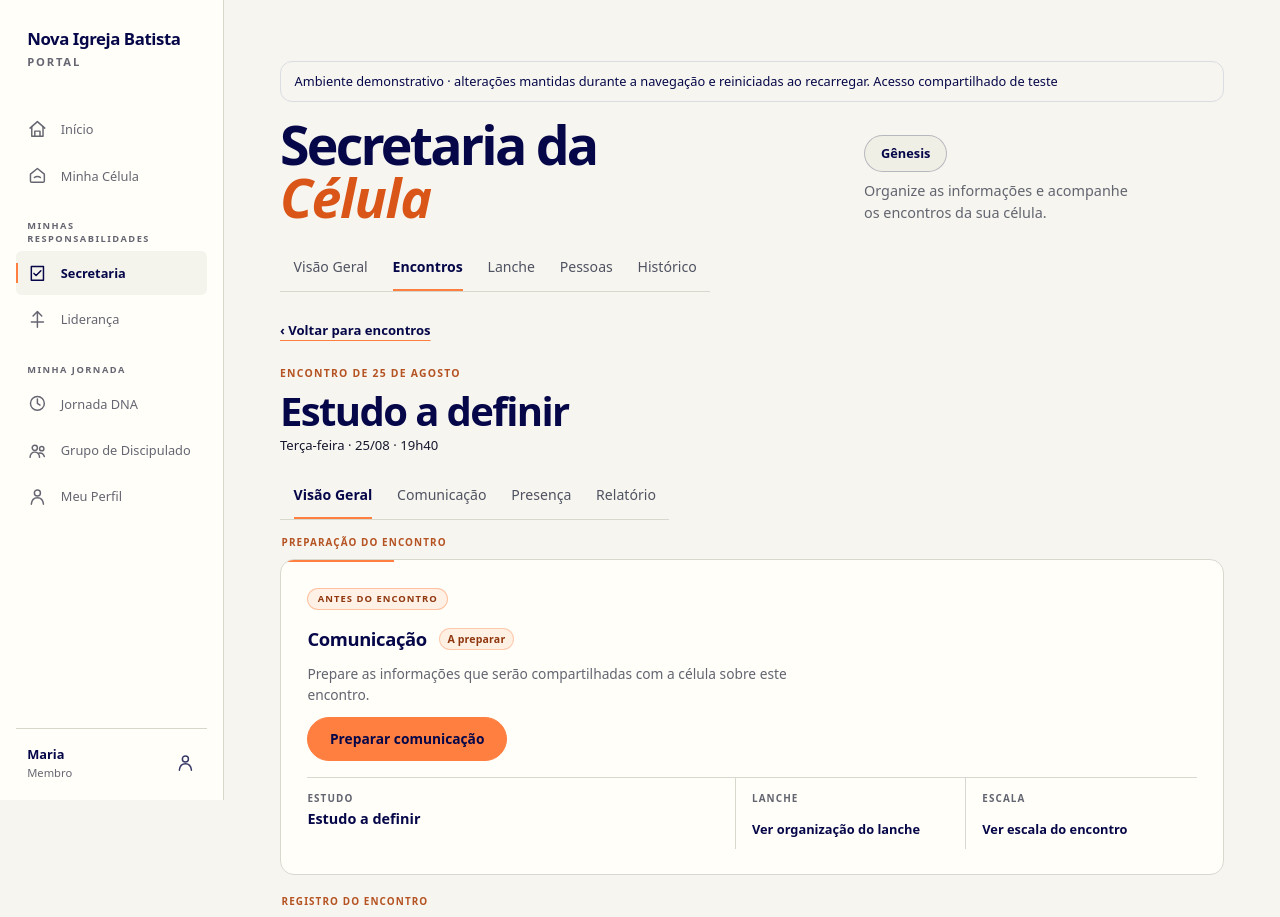
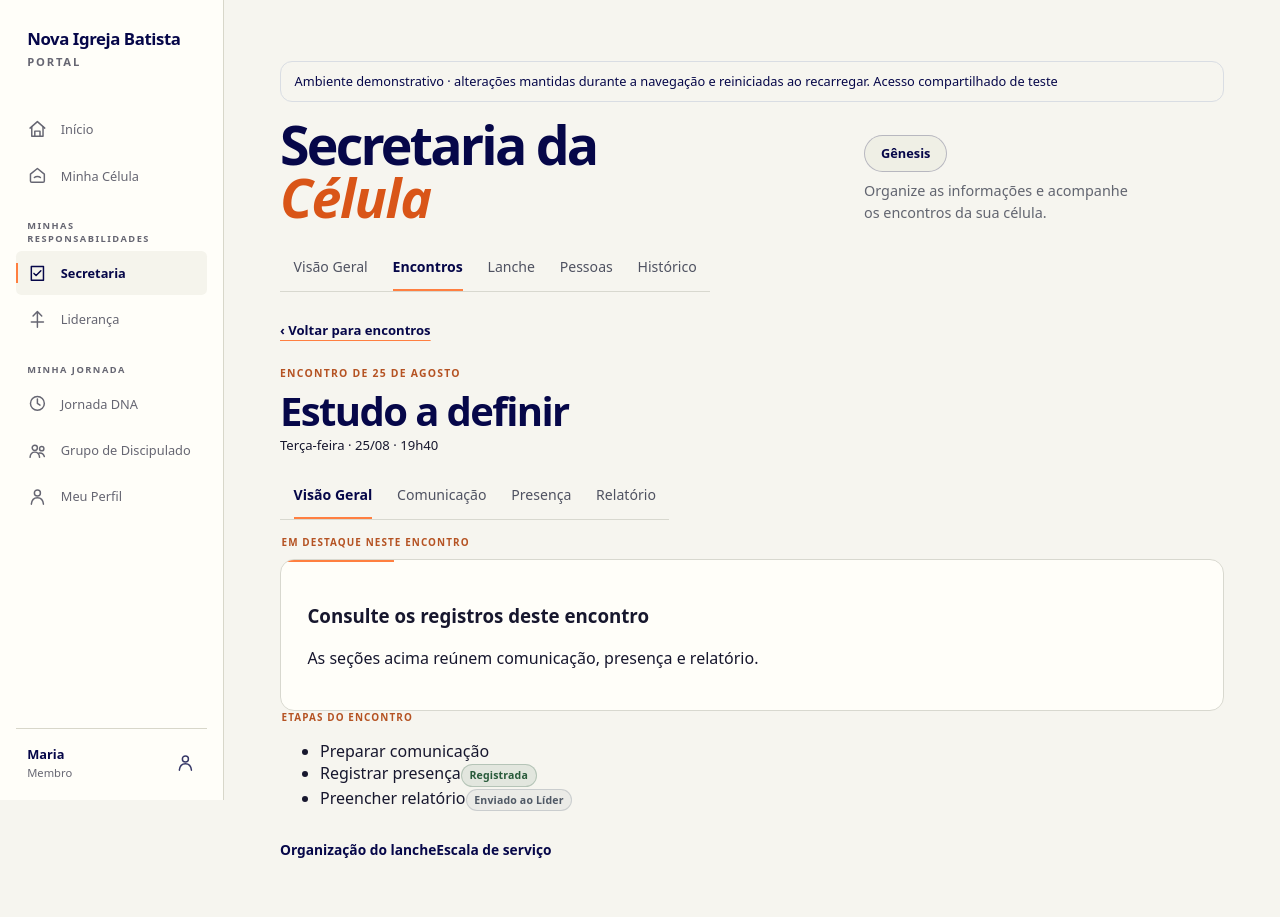
Before and after one commit to hiltonferreira/portal-novaigrejabatista, a Next.js app: page /secretaria/encontros/genesis-2026-08-25 in a window 1280 px wide. Shown: the top 917 px of the page. Built offline with nearby package versions, Linux system fonts and the light colour scheme.

Commit message:
Simplify secretary encounter navigation in preview

```diff
--- a/app/secretaria/encontros/[meetingId]/page.tsx
+++ b/app/secretaria/encontros/[meetingId]/page.tsx
@@ -4,102 +4,52 @@ import { use } from "react";
 import { useMeeting } from "@/components/demo-provider";
 import { notFound } from "next/navigation";
 import { ActionLink } from "@/components/portal-shell";
-import { ContextTag, SectionLabel, StatusTag } from "@/components/portal-patterns";
-import { secretariatMeetingOverviewMock as overview } from "@/data/secretariat-meetings";
+import { SectionLabel, StatusTag } from "@/components/portal-patterns";
 import styles from "../../secretaria.module.css";
+
+const tasks = [
+  { key: "communication", title: "Preparar comunicação", href: "comunicacao", description: "Organize as informações para a célula." },
+  { key: "attendance", title: "Registrar presença", href: "presenca", description: "Registre participantes e visitantes deste encontro." },
+  { key: "report", title: "Preencher relatório", href: "relatorio", description: "Registre as informações para acompanhamento do Líder." },
+] as const;
 
 export default function SecretariatMeetingPage({ params }: { params: Promise<{ meetingId: string }> }) {
   const { meetingId } = use(params);
   const meeting = useMeeting(meetingId);
-  const isNewMeeting = meetingId === "novo";
+  if (!meeting) notFound();
 
-  if (isNewMeeting) {
-    return (
-      <section className={styles.placeholder} aria-labelledby="meeting-placeholder-title">
-        <SectionLabel id="meeting-placeholder-title">Novo encontro</SectionLabel>
-        <p>A criação de encontros será detalhada em uma próxima etapa.</p>
-        <ActionLink href="/secretaria/encontros" variant="text">Voltar para encontros</ActionLink>
-      </section>
-    );
-  }
+  const current = tasks.find(task => {
+    const status = meeting.statuses[task.key];
+    return status?.tone === "action" || status?.tone === "progress";
+  });
 
-  if (!meeting) notFound();
-  const meetingOverview = {
-    communication: { status: meeting.statuses.communication ?? { label: "A preparar", tone: "action" as const }, description: overview.communication.description },
-    attendance: { status: meeting.statuses.attendance, description: overview.attendance.description },
-    report: { status: meeting.statuses.report, description: overview.report.description },
-  };
-  const study = "study" in meeting ? meeting.study : undefined;
-
-  return (
-    <div className={styles.meetingDetailOverview}>
-      <section aria-labelledby="preparation-label">
-        <SectionLabel id="preparation-label">Preparação do encontro</SectionLabel>
-        <article className={`${styles.card} ${styles.preparationCard}`}>
-          <ContextTag>Antes do encontro</ContextTag>
-          <div className={styles.communicationBlock}>
-            <div className={styles.operationHeading}>
-              <h3>Comunicação</h3>
-              <StatusTag tone={meetingOverview.communication.status.tone}>{meetingOverview.communication.status.label}</StatusTag>
-            </div>
-            <p>{meetingOverview.communication.description}</p>
-            <ActionLink href={`/secretaria/encontros/${meetingId}/comunicacao`} variant="primary">Preparar comunicação</ActionLink>
-          </div>
-          <dl className={styles.preparationContext}>
-            <div>
-              <dt>Estudo</dt>
-              <dd><strong>{meeting.title}</strong>{study ? <span>{study.lessonNumber} · {study.bibleReference}</span> : null}</dd>
-            </div>
-            <div>
-              <dt>Lanche</dt>
-              <dd><ActionLink href="/secretaria/lanche" variant="text">Ver organização do lanche</ActionLink></dd>
-            </div>
-            <div>
-              <dt>Escala</dt>
-              <dd><ActionLink href="/minha-celula/escalas" variant="text">Ver escala do encontro</ActionLink></dd>
-            </div>
-          </dl>
-        </article>
-      </section>
-
-      <section aria-labelledby="registration-label">
-        <SectionLabel id="registration-label">Registro do encontro</SectionLabel>
-        <article className={`${styles.card} ${styles.registrationCard}`}>
-          <ContextTag>Após o encontro</ContextTag>
-          <div className={styles.registrationGrid}>
-            <OperationBlock
-              title="Presença"
-              status={meetingOverview.attendance.status}
-              description={meetingOverview.attendance.description}
-              action="Registrar presença"
-              href={`/secretaria/encontros/${meetingId}/presenca`}
-            />
-            <OperationBlock
-              title="Relatório"
-              status={meetingOverview.report.status}
-              description={meetingOverview.report.description}
-              action="Preencher relatório"
-              href={`/secretaria/encontros/${meetingId}/relatorio`}
-            />
-          </div>
-        </article>
-      </section>
-    </div>
-  );
+  return <div className={styles.meetingFocus}>
+    <section aria-labelledby="meeting-focus-title">
+      <SectionLabel id="meeting-focus-title">Em destaque neste encontro</SectionLabel>
+      <article className={`${styles.card} ${styles.meetingFocusCard}`}>
+        {current ? <>
+          <h3>{current.title}</h3>
+          <p>{current.description}</p>
+          <ActionLink href={`/secretaria/encontros/${meetingId}/${current.href}`}>Continuar</ActionLink>
+        </> : <>
+          <h3>Consulte os registros deste encontro</h3>
+          <p>As seções acima reúnem comunicação, presença e relatório.</p>
+        </>}
+      </article>
+    </section>
+    <section aria-labelledby="meeting-steps-title" className={styles.meetingSteps}>
+      <SectionLabel id="meeting-steps-title">Etapas do encontro</SectionLabel>
+      <ul>{tasks.map(task => {
+        const status = meeting.statuses[task.key];
+        return <li key={task.key}>
+          <span>{task.title}</span>
+          {status ? <StatusTag tone={status.tone}>{status.label}</StatusTag> : null}
+        </li>;
+      })}</ul>
+    </section>
+    <nav className={styles.meetingRelated} aria-label="Outras informações do encontro">
+      <ActionLink href="/secretaria/lanche" variant="text">Organização do lanche</ActionLink>
+      <ActionLink href="/minha-celula/escalas" variant="text">Escala de serviço</ActionLink>
+    </nav>
+  </div>;
 }
-
-function OperationBlock({ title, status, description, action, href }: {
-  title: string;
-  status: { label: string; tone: "neutral" | "action" | "progress" | "success" };
-  description: string;
-  action: string;
-  href: string;
-}) {
-  return (
-    <div className={styles.operationBlock}>
-      <div className={styles.operationHeading}><h3>{title}</h3><StatusTag tone={status.tone}>{status.label}</StatusTag></div>
-      <p>{description}</p>
-      <ActionLink href={href} variant="secondary">{action}</ActionLink>
-    </div>
-  );
-}
```
